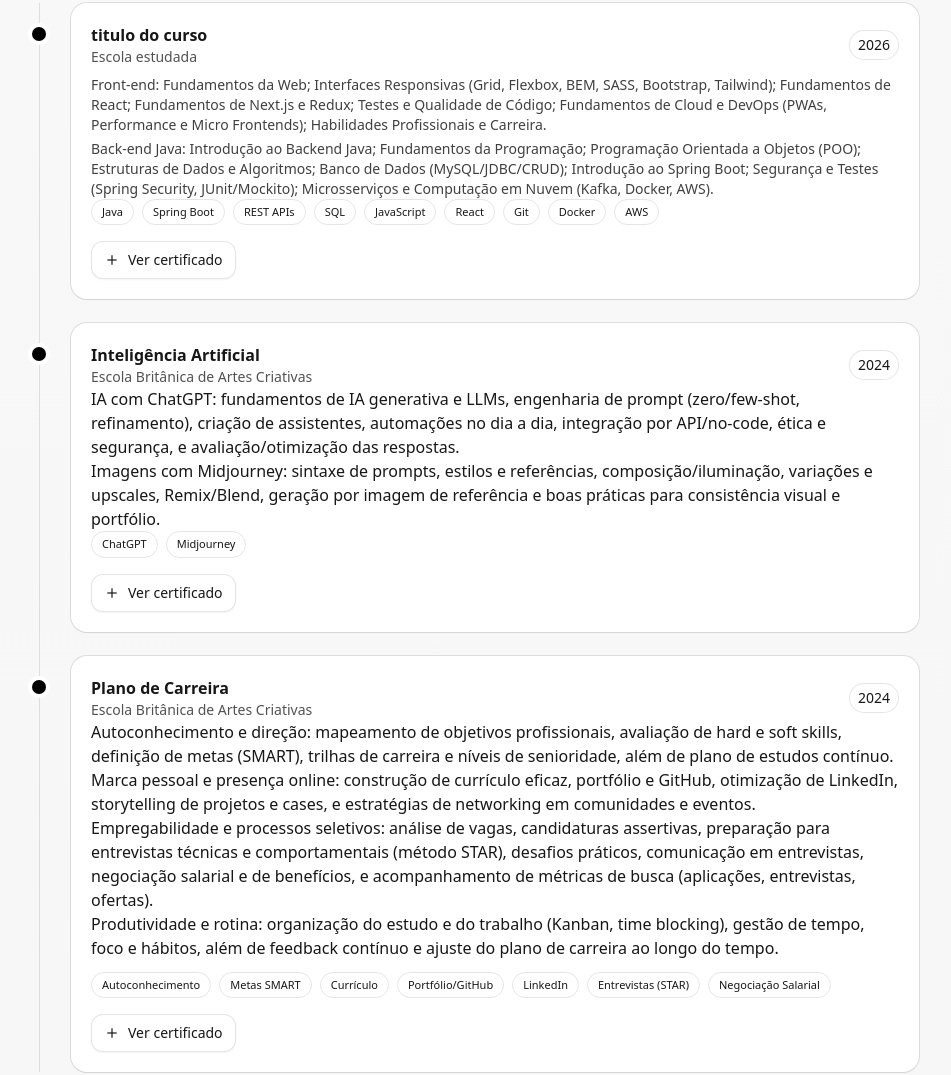
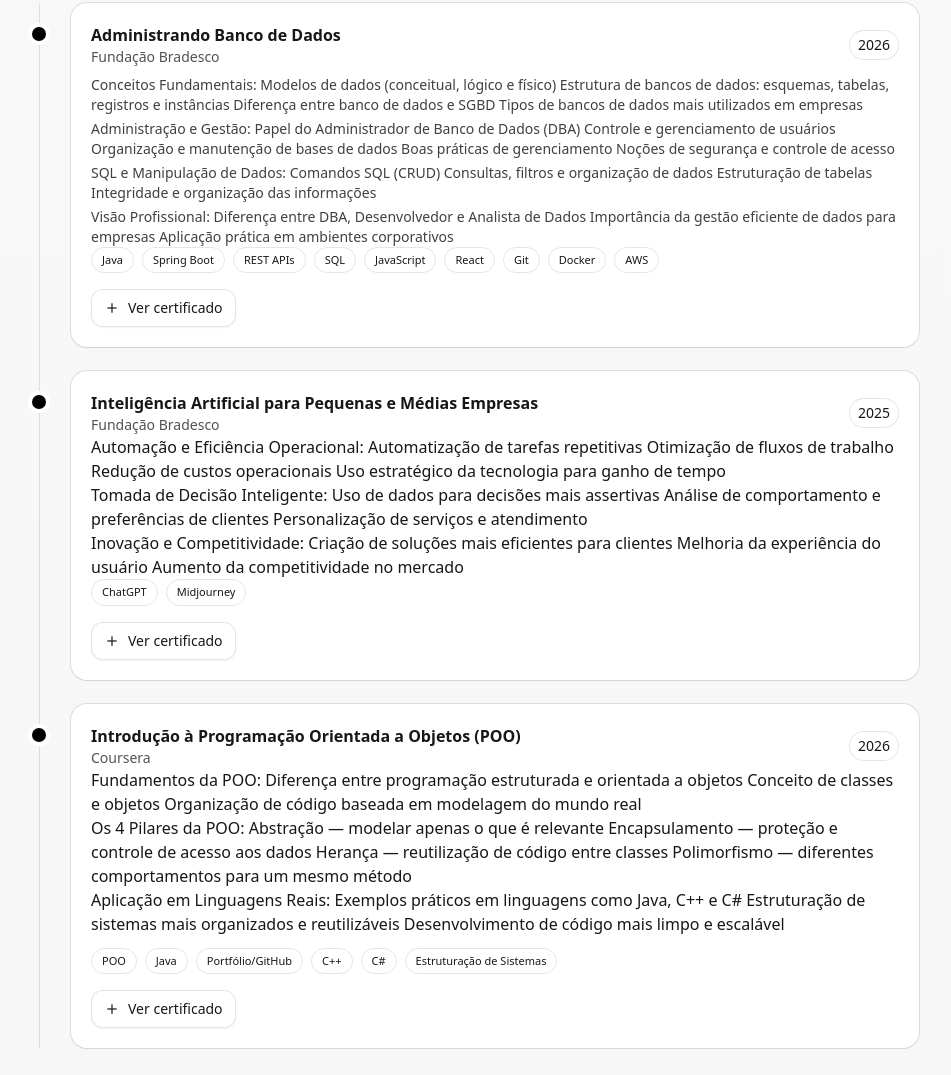
Before and after one commit to IgorIsmael/portifolio-igor-ismael, a plain HTML site: page index.html in a window 1280 px wide. Shown: the part 2241-3316 px from the top of the page, without its empty margins (329-1280 px from the left). Drawn offline with nearby package versions, Linux system fonts and the light colour scheme.

Commit message:
Update index.html

```diff
--- a/index.html
+++ b/index.html
@@ -775,28 +775,40 @@
                                     data-animate>
                                     <header class="flex items-center justify-between gap-2 flex-wrap">
                                         <div>
-                                            <h3 class="font-semibold">titulo do curso</h3>
-                                            <p class="text-sm text-neutral-600">Escola estudada</p>
+                                            <h3 class="font-semibold">Administrando Banco de Dados</h3>
+                                            <p class="text-sm text-neutral-600">Fundação Bradesco</p>
                                         </div>
                                         <time
                                             class="text-xs sm:text-sm rounded-full border border-black/10 bg-white px-2 py-1">2026</time>
                                     </header>
                                     <div class="mt-2 text-sm text-neutral-700 space-y-1">
                                         <p>
-                                            <span class="font-medium">Front-end:</span>
-                                            Fundamentos da Web; Interfaces Responsivas (Grid, Flexbox, BEM, SASS,
-                                            Bootstrap, Tailwind); Fundamentos de React;
-                                            Fundamentos de Next.js e Redux; Testes e Qualidade de Código; Fundamentos de
-                                            Cloud e DevOps (PWAs, Performance e Micro Frontends);
-                                            Habilidades Profissionais e Carreira.
+                                            <span class="font-medium">Conceitos Fundamentais:</span>
+                                            Modelos de dados (conceitual, lógico e físico)
+                                            Estrutura de bancos de dados: esquemas, tabelas, registros e instâncias
+                                            Diferença entre banco de dados e SGBD
+                                            Tipos de bancos de dados mais utilizados em empresas
                                         </p>
                                         <p>
-                                            <span class="font-medium">Back-end Java:</span>
-                                            Introdução ao Backend Java; Fundamentos da Programação; Programação
-                                            Orientada a Objetos (POO); Estruturas de Dados e Algoritmos;
-                                            Banco de Dados (MySQL/JDBC/CRUD); Introdução ao Spring Boot; Segurança e
-                                            Testes (Spring Security, JUnit/Mockito);
-                                            Microsserviços e Computação em Nuvem (Kafka, Docker, AWS).
+                                            <span class="font-medium">Administração e Gestão:</span>
+                                            Papel do Administrador de Banco de Dados (DBA)
+                                            Controle e gerenciamento de usuários
+                                            Organização e manutenção de bases de dados
+                                            Boas práticas de gerenciamento
+                                            Noções de segurança e controle de acesso
+                                        </p>
+                                        <p>
+                                            <span class="font-medium">SQL e Manipulação de Dados:</span>
+                                            Comandos SQL (CRUD)
+                                            Consultas, filtros e organização de dados
+                                            Estruturação de tabelas
+                                            Integridade e organização das informações
+                                        </p>
+                                        <p>
+                                            <span class="font-medium">Visão Profissional:</span>
+                                            Diferença entre DBA, Desenvolvedor e Analista de Dados
+                                            Importância da gestão eficiente de dados para empresas
+                                            Aplicação prática em ambientes corporativos
                                         </p>
                                     </div>
 
@@ -846,25 +858,31 @@
                                     data-animate>
                                     <header class="flex items-center justify-between gap-2 flex-wrap">
                                         <div>
-                                            <h3 class="font-semibold">Inteligência Artificial</h3>
-                                            <p class="text-sm text-neutral-600">Escola Britânica de Artes Criativas</p>
+                                            <h3 class="font-semibold">Inteligência Artificial para Pequenas e Médias
+                                                Empresas</h3>
+                                            <p class="text-sm text-neutral-600">Fundação Bradesco</p>
                                         </div>
                                         <time
-                                            class="text-xs sm:text-sm rounded-full border border-black/10 bg-white px-2 py-1">2024</time>
+                                            class="text-xs sm:text-sm rounded-full border border-black/10 bg-white px-2 py-1">2025</time>
                                     </header>
                                     <p>
-                                        <span class="font-medium">IA com ChatGPT:</span>
-                                        fundamentos de IA generativa e LLMs, engenharia de prompt (zero/few-shot,
-                                        refinamento), criação de assistentes,
-                                        automações no dia a dia, integração por API/no-code, ética e segurança, e
-                                        avaliação/otimização das respostas.
+                                        <span class="font-medium">Automação e Eficiência Operacional:</span>
+                                        Automatização de tarefas repetitivas
+                                        Otimização de fluxos de trabalho
+                                        Redução de custos operacionais
+                                        Uso estratégico da tecnologia para ganho de tempo
                                     </p>
                                     <p>
-                                        <span class="font-medium">Imagens com Midjourney:</span>
-                                        sintaxe de prompts, estilos e referências, composição/iluminação, variações e
-                                        upscales, Remix/Blend,
-                                        geração por imagem de referência e boas práticas para consistência visual e
-                                        portfólio.
+                                        <span class="font-medium">Tomada de Decisão Inteligente:</span>
+                                        Uso de dados para decisões mais assertivas
+                                        Análise de comportamento e preferências de clientes
+                                        Personalização de serviços e atendimento
+                                    </p>
+                                    <p>
+                                        <span class="font-medium">Inovação e Competitividade:</span>
+                                        Criação de soluções mais eficientes para clientes
+                                        Melhoria da experiência do usuário
+                                        Aumento da competitividade no mercado
                                     </p>
                                     <div class="flex flex-wrap gap-2">
                                         <span
@@ -896,56 +914,46 @@
                                     data-animate>
                                     <header class="flex items-center justify-between gap-2 flex-wrap">
                                         <div>
-                                            <h3 class="font-semibold">Plano de Carreira</h3>
-                                            <p class="text-sm text-neutral-600">Escola Britânica de Artes Criativas</p>
+                                            <h3 class="font-semibold">Introdução à Programação Orientada a Objetos (POO)
+                                            </h3>
+                                            <p class="text-sm text-neutral-600">Coursera</p>
                                         </div>
                                         <time
-                                            class="text-xs sm:text-sm rounded-full border border-black/10 bg-white px-2 py-1">2024</time>
+                                            class="text-xs sm:text-sm rounded-full border border-black/10 bg-white px-2 py-1">2026</time>
                                     </header>
                                     <p>
-                                        <span class="font-medium">Autoconhecimento e direção:</span>
-                                        mapeamento de objetivos profissionais, avaliação de hard e soft skills,
-                                        definição de metas (SMART),
-                                        trilhas de carreira e níveis de senioridade, além de plano de estudos contínuo.
+                                        <span class="font-medium">Fundamentos da POO:</span>
+                                        Diferença entre programação estruturada e orientada a objetos
+                                        Conceito de classes e objetos
+                                        Organização de código baseada em modelagem do mundo real
                                     </p>
                                     <p>
-                                        <span class="font-medium">Marca pessoal e presença online:</span>
-                                        construção de currículo eficaz, portfólio e GitHub, otimização de LinkedIn,
-                                        storytelling de projetos e cases, e estratégias de networking em comunidades e
-                                        eventos.
+                                        <span class="font-medium">Os 4 Pilares da POO:</span>
+                                        Abstração — modelar apenas o que é relevante
+                                        Encapsulamento — proteção e controle de acesso aos dados
+                                        Herança — reutilização de código entre classes
+                                        Polimorfismo — diferentes comportamentos para um mesmo método
                                     </p>
                                     <p>
-                                        <span class="font-medium">Empregabilidade e processos seletivos:</span>
-                                        análise de vagas, candidaturas assertivas, preparação para entrevistas técnicas
-                                        e comportamentais (método STAR),
-                                        desafios práticos, comunicação em entrevistas, negociação salarial e de
-                                        benefícios, e acompanhamento de métricas de busca (aplicações, entrevistas,
-                                        ofertas).
-                                    </p>
-                                    <p>
-                                        <span class="font-medium">Produtividade e rotina:</span>
-                                        organização do estudo e do trabalho (Kanban, time blocking), gestão de tempo,
-                                        foco e hábitos,
-                                        além de feedback contínuo e ajuste do plano de carreira ao longo do tempo.
+                                        <span class="font-medium">Aplicação em Linguagens Reais:</span>
+                                        Exemplos práticos em linguagens como Java, C++ e C#
+                                        Estruturação de sistemas mais organizados e reutilizáveis
+                                        Desenvolvimento de código mais limpo e escalável
                                     </p>
                                     <div class="mt-3 flex flex-wrap gap-2">
                                         <span
-                                            class="inline-flex items-center rounded-full border border-black/10 px-2.5 py-1 text-[11px]">Autoconhecimento</span>
-                                        <span
-                                            class="inline-flex items-center rounded-full border border-black/10 px-2.5 py-1 text-[11px]">Metas
-                                            SMART</span>
-                                        <span
-                                            class="inline-flex items-center rounded-full border border-black/10 px-2.5 py-1 text-[11px]">Currículo</span>
+                                            class="inline-flex items-center rounded-full border border-black/10 px-2.5 py-1 text-[11px]">POO</span>
+                                        <span
+                                            class="inline-flex items-center rounded-full border border-black/10 px-2.5 py-1 text-[11px]">Java</span>
                                         <span
                                             class="inline-flex items-center rounded-full border border-black/10 px-2.5 py-1 text-[11px]">Portfólio/GitHub</span>
                                         <span
-                                            class="inline-flex items-center rounded-full border border-black/10 px-2.5 py-1 text-[11px]">LinkedIn</span>
-                                        <span
-                                            class="inline-flex items-center rounded-full border border-black/10 px-2.5 py-1 text-[11px]">Entrevistas
-                                            (STAR)</span>
-                                        <span
-                                            class="inline-flex items-center rounded-full border border-black/10 px-2.5 py-1 text-[11px]">Negociação
-                                            Salarial</span>
+                                            class="inline-flex items-center rounded-full border border-black/10 px-2.5 py-1 text-[11px]">C++</span>
+                                        <span
+                                            class="inline-flex items-center rounded-full border border-black/10 px-2.5 py-1 text-[11px]">C#</span>
+                                        <span
+                                            class="inline-flex items-center rounded-full border border-black/10 px-2.5 py-1 text-[11px]">Estruturação
+                                            de Sistemas</span>
                                     </div>
 
                                     <div class="mt-4">
```
